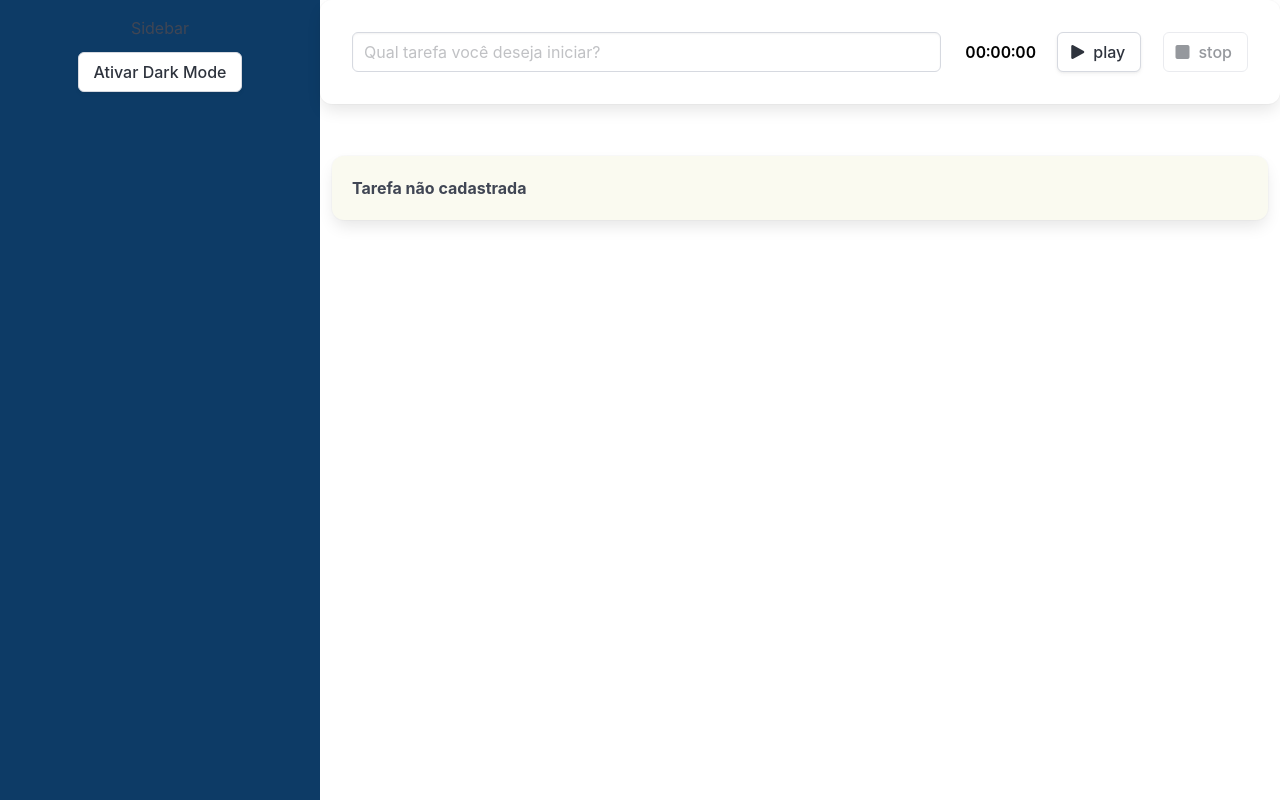
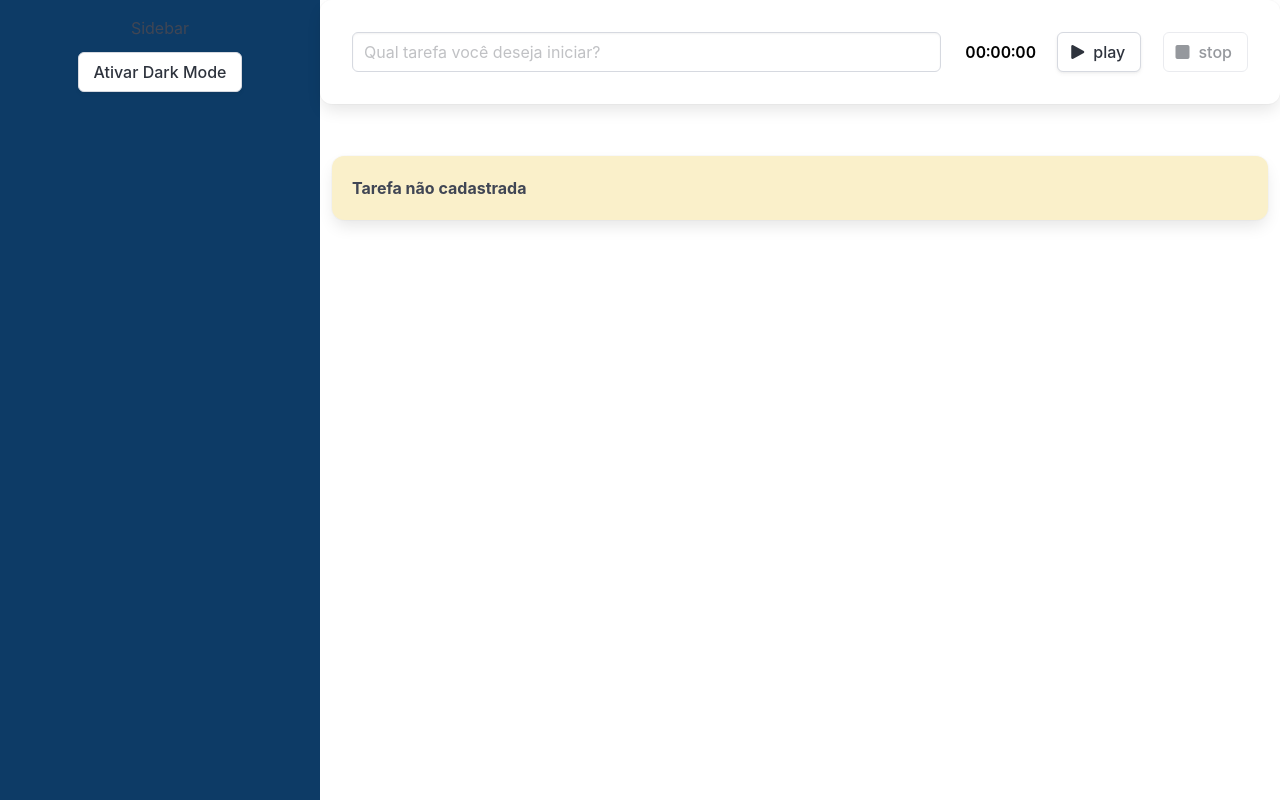
Before and after one commit to werliton/ws-tracker, a Vue app: page /#/ in a window 1280 px wide. Built offline with nearby package versions, Linux system fonts and the light colour scheme.

Commit message:
feat: add new way to style component

```diff
--- a/src/components/Box.vue
+++ b/src/components/Box.vue
@@ -3,16 +3,17 @@
 
 export default defineComponent({
   name: "BoxComponent",
+  data() {
+    return {
+      estilos: {
+        "background-color": "#faf0ca",
+      },
+    };
+  },
 });
 </script>
 <template>
-  <div class="box has-text-weight-bold">
+  <div class="box has-text-weight-bold" :style="estilos">
     <slot></slot>
   </div>
 </template>
-
-<style scoped>
-.box {
-  background-color: #fafaf0;
-}
-</style>
```
